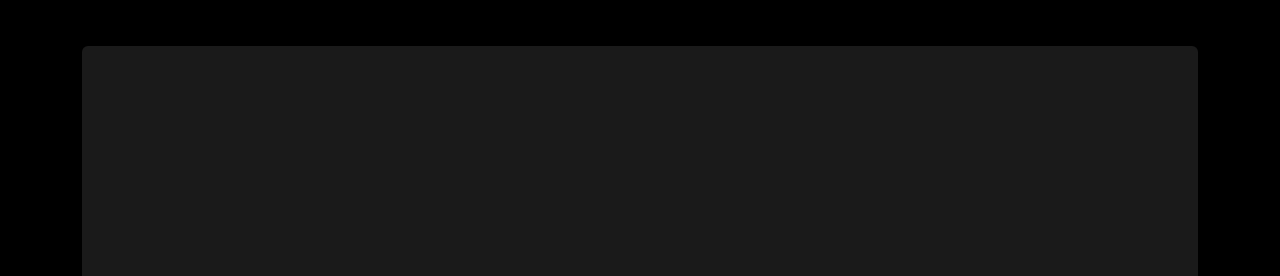
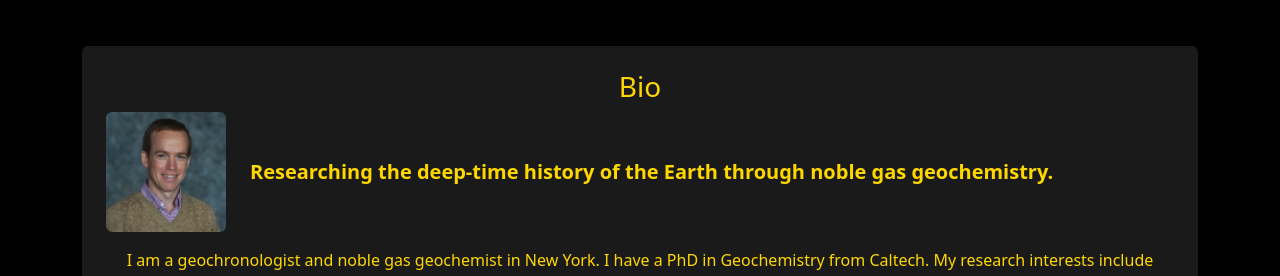
Before and after one commit to stephen-e-cox/stephen-cox-geology, a React (Create React App) app: page / in a window 1280 px wide. Shown: the part 516-792 px from the top of the page. Built offline with nearby package versions, Linux system fonts and the light colour scheme.

Commit message:
Added profile

```diff
--- a/src/App.js
+++ b/src/App.js
@@ -26,15 +26,24 @@
       </picture>
       <h1>Stephen E. Cox</h1>
       <p className="lead">Geologist | Research Scientist</p>
-      <div
-        className="d-flex align-items-center justify-content-center mt-5 p-4 rounded"
-        style={{
-          backgroundColor: "#1a1a1a",
-          minHeight: "100vh", // Full viewport height
-          maxHeight: "100vh", // Prevent overflow
-          overflowY: "auto",
-        }}
-      >
+      <div className="mt-5 p-4 rounded" style={{ backgroundColor: "#1a1a1a", maxHeight: "400px", overflowY: "auto" }}>
+        <h3 className="text-gold">Bio</h3>
+        <div className="d-flex align-items-center mb-3">
+          <picture>
+            <source srcSet={`${process.env.PUBLIC_URL}/images/profile.webp`} type="image/webp" />
+            <source srcSet={`${process.env.PUBLIC_URL}/images/profile.jpg`} type="image/jpeg" />
+            <img
+              src={`${process.env.PUBLIC_URL}/images/profile.jpg`}
+              alt="Profile"
+              style={{ width: "120px", height: "120px", objectFit: "cover" }}
+              className="rounded me-4"
+              loading="lazy"
+            />
+          </picture>
+          <p className="text-gold fs-5 fw-semibold mb-0">
+            Researching the deep-time history of the Earth through noble gas geochemistry.
+          </p>
+        </div>
         <p className="text-gold">
           I am a geochronologist and noble gas geochemist in New York. I have a PhD in Geochemistry from Caltech. My research interests include noble gas mass spectrometry, geochronology and thermochronology, earthquake hazard, and deep time tectonic processes. As an undergraduate, I conducted research on erosion rates in East Antarctica using detrital thermochronology. As a grad student, I worked on projects involving the development of (U-Th)/Ne, U-Kr, and U-Xr dating techniques. My current research projects include noble gas mass spectrometer developent, the dating of very young volcanic rocks, the evolution of the Turkana Basin and the East African Rift, and the tectonic and thermal histories of important features in the western United States such as the San Andreas Fault, the Basin and Range, and the Great Unconformity.
         </p>
```
Also changed, not shown: public/images/profile.jpg (added), public/images/profile.webp (added).
